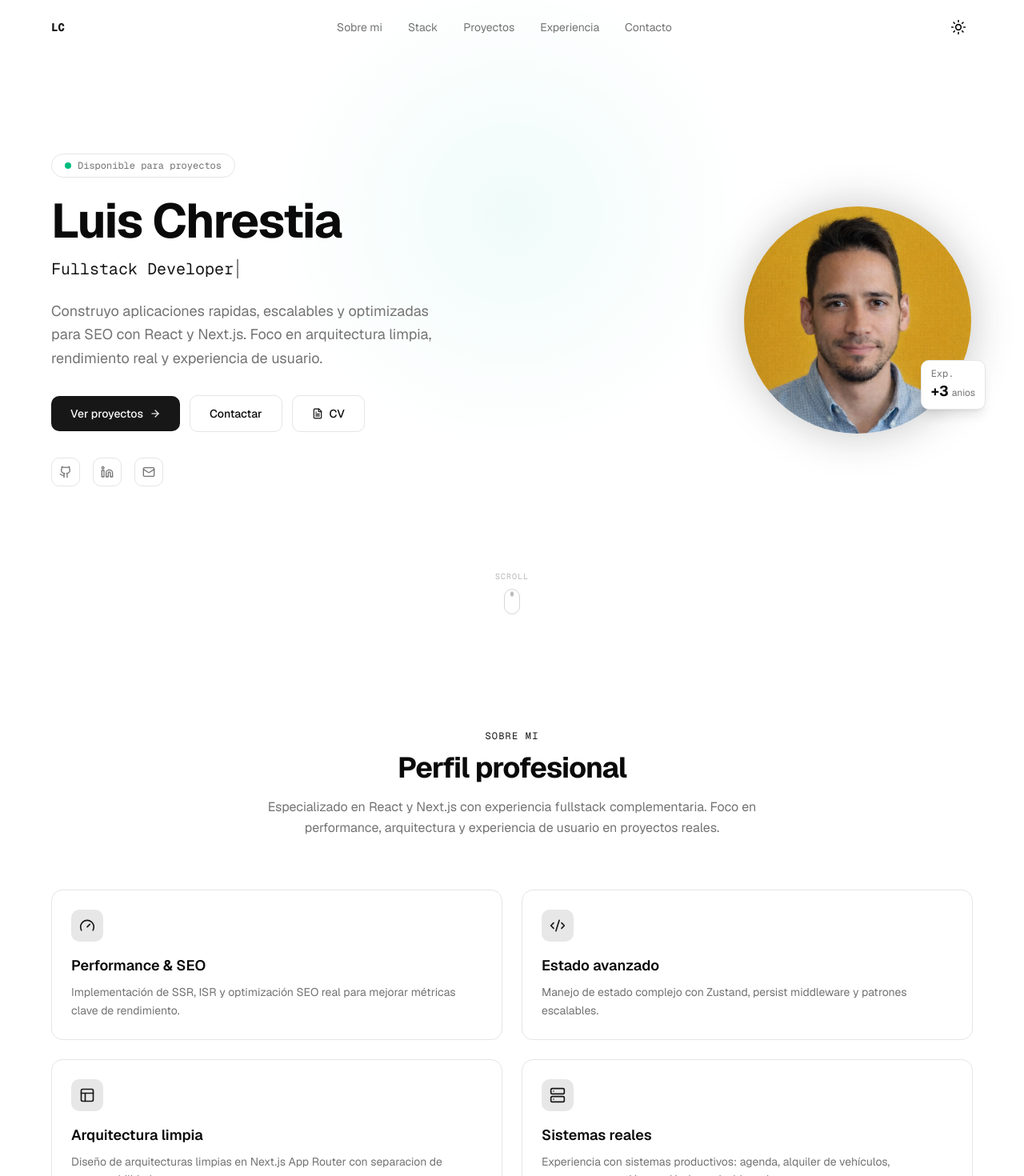
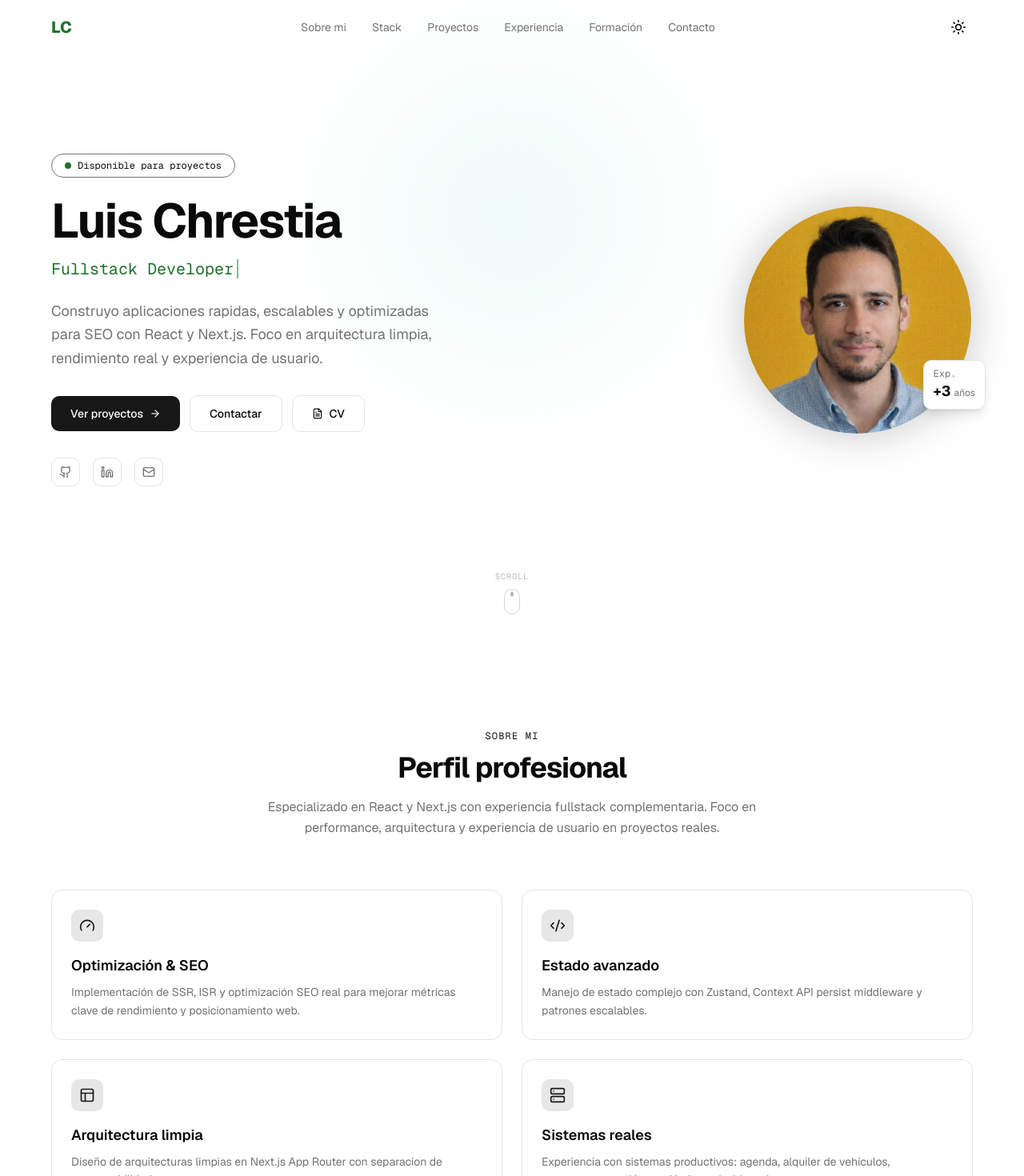
Before and after one commit to chLuis/portafolio, a Next.js app: page / in a window 1280 px wide. Shown: the top 1470 px of the page at 80% size. Built offline with nearby package versions, Linux system fonts and the light colour scheme.

Commit message:
mejoras en ui, se agrega mejores colores, movimiento smooth

```diff
--- a/app/globals.css
+++ b/app/globals.css
@@ -12,6 +12,7 @@
   --popover-foreground: oklch(0.145 0 0);
   --primary: oklch(0.205 0 0);
   --primary-foreground: oklch(0.985 0 0);
+  --exalted: oklch(48.096% 0.12835 145.839);
   --secondary: oklch(0.97 0 0);
   --secondary-foreground: oklch(0.205 0 0);
   --muted: oklch(0.97 0 0);
@@ -48,6 +49,7 @@
   --popover-foreground: oklch(0.985 0 0);
   --primary: oklch(0.985 0 0);
   --primary-foreground: oklch(0.205 0 0);
+  --exalted: oklch(68.267% 0.15056 152.682);
   --secondary: oklch(0.269 0 0);
   --secondary-foreground: oklch(0.985 0 0);
   --muted: oklch(0.269 0 0);
@@ -85,6 +87,7 @@
   --color-popover-foreground: var(--popover-foreground);
   --color-primary: var(--primary);
   --color-primary-foreground: var(--primary-foreground);
+  --color-exalted: var(--exalted);
   --color-secondary: var(--secondary);
   --color-secondary-foreground: var(--secondary-foreground);
   --color-muted: var(--muted);
@@ -113,6 +116,19 @@
   --color-sidebar-accent-foreground: var(--sidebar-accent-foreground);
   --color-sidebar-border: var(--sidebar-border);
   --color-sidebar-ring: var(--sidebar-ring);
+  /* //Crear una animacion */
+  --animate-hover-grow: hover-grow 0.2s ease-out forwards;
+
+  @keyframes hover-grow {
+    from {
+      width: 0%;
+    }
+
+    to {
+      width: 100%;
+    }
+  }
+
 }
 
 @layer base {
@@ -124,3 +140,7 @@
     @apply bg-background text-foreground;
   }
 }
+
+* {
+  scroll-behavior: smooth;
+}
--- a/components/about.tsx
+++ b/components/about.tsx
@@ -4,15 +4,15 @@ import { Code2, Gauge, Layout, Server } from "lucide-react"
 const differentiators = [
   {
     icon: Gauge,
-    title: "Performance & SEO",
+    title: "Optimización & SEO",
     description:
-      "Implementación de SSR, ISR y optimización SEO real para mejorar métricas clave de rendimiento.",
+      "Implementación de SSR, ISR y optimización SEO real para mejorar métricas clave de rendimiento y posicionamiento web.",
   },
   {
     icon: Code2,
     title: "Estado avanzado",
     description:
-      "Manejo de estado complejo con Zustand, persist middleware y patrones escalables.",
+      "Manejo de estado complejo con Zustand, Context API persist middleware y patrones escalables.",
   },
   {
     icon: Layout,
@@ -42,7 +42,7 @@ export function About() {
           {differentiators.map((item) => (
             <div
               key={item.title}
-              className="group rounded-xl border border-border bg-card p-6 transition-colors hover:border-primary/30"
+              className="group rounded-xl border border-border bg-card p-6 transition-colors hover:border-exalted"
             >
               <div className="mb-4 flex h-10 w-10 items-center justify-center rounded-lg bg-primary/10">
                 <item.icon size={20} className="text-primary" />
--- a/components/contact.tsx
+++ b/components/contact.tsx
@@ -33,8 +33,8 @@ export function Contact() {
           Hablemos
         </h2>
         <p className="mx-auto mb-12 max-w-lg text-base leading-relaxed text-muted-foreground">
-          Si tenes un proyecto en mente, una oportunidad laboral o simplemente
-          queres conversar sobre tecnologia, escribime.
+          Si tenés un proyecto en mente, una oportunidad laboral o simplemente
+          querés conversar sobre tecnología, escribime.
         </p>
 
         <div className="grid grid-cols-1 gap-4 md:grid-cols-3">
--- a/components/education.tsx
+++ b/components/education.tsx
@@ -3,7 +3,7 @@
 import { useState } from "react"
 import { SectionHeading } from "./section-heading"
 
-type TrackKey = "academica" | "bootcamp" | "autodidacta"
+type TrackKey = "academica" | "cursos" | "autodidacta"
 
 interface TrackItem {
   title: string
@@ -22,25 +22,25 @@ interface Track {
 const tracks: Track[] = [
   {
     key: "academica",
-    label: "Academica",
+    label: "Universidad",
     tagline: "La base que me dio criterio tecnico",
     items: [
       {
         title: "Técnico Universitario en Programación",
-        institution: "UTN FRT",
+        institution: "Universidad Tecnológica Nacional - Facultad Regional Tucumán",
         status: "Completado",
         highlights: [
           "Algoritmos, estructuras de datos y complejidad computacional",
           "Bases de datos relacionales y modelado de datos",
-          "Ingenieria de software y metodologias de desarrollo",
-          "Paradigmas de programacion: imperativo, OOP y funcional",
+          "Ingeniería de software y metodologías de desarrollo",
+          "Paradigmas de programación: imperativo, OOP y funcional",
         ],
       },
     ],
   },
   {
-    key: "bootcamp",
-    label: "Bootcamps",
+    key: "cursos",
+    label: "Cursos",
     tagline: "Formacion intensiva orientada a produccion",
     items: [
       {
@@ -59,10 +59,10 @@ const tracks: Track[] = [
         institution: "Rolling Code School",
         status: "Completado",
         highlights: [
-          "Arquitectura de APIs REST y buenas practicas",
-          "Autenticacion, autorizacion y seguridad",
-          "Bases de datos avanzadas y optimizacion de queries",
-          "Testing e integracion continua",
+          "Arquitectura de APIs REST y buenas prácticas",
+          "Autenticación, autorización y seguridad",
+          "Bases de datos avanzadas y optimización de queries",
+          "Testing e integración continua",
         ],
       },
     ],
@@ -75,12 +75,14 @@ const tracks: Track[] = [
       {
         title: "Cursos especializados en Udemy",
         institution: "Udemy",
-        status: "Continuo",
+        status: "Contínuo",
         highlights: [
           "React avanzado: patterns, performance y arquitectura",
-          "Next.js App Router, SSR, ISR y optimizacion",
+          "Next.js App Router, SSR, ISR y optimización",
           "TypeScript estricto aplicado a proyectos reales",
-          "Tailwind CSS y sistemas de diseno",
+          "Tailwind CSS y sistemas de diseño",
+          "N8N y automatizaciones",
+          "Diseño UX/UI"
         ],
       },
     ],
@@ -93,12 +95,12 @@ export function Education() {
   const current = tracks.find((t) => t.key === activeTrack)!
 
   return (
-    <section className="px-2 sm:px-6 py-28">
+    <section id="education" className="px-2 sm:px-6 py-28">
       <div className="mx-auto max-w-6xl">
         <SectionHeading
           label="Formacion"
           title="Rutas de aprendizaje"
-          description="No sigo un camino lineal. Combino formacion academica, bootcamps intensivos y aprendizaje autodidacta orientado a resolver problemas reales."
+          description="No sigo un camino lineal. Combino formacion academica, cursos intensivos y aprendizaje autodidacta orientado a resolver problemas reales."
         />
 
         {/* Track selector */}
@@ -106,15 +108,16 @@ export function Education() {
           <div className={`absolute left-0 top-0 h-full w-1/3 bg-primary rounded-md transition-all
             ${activeTrack === "academica"
               ? ""
-              : activeTrack === "bootcamp"
+              : activeTrack === "cursos"
                 ? "translate-x-full"
                 : "translate-x-[200%]"}`} />
           {tracks.map((track) => (
             <button
               key={track.key}
               onClick={() => setActiveTrack(track.key)}
-              className={`relative rounded-lg px-1 sm:px-5 py-2 text-sm transition-all cursor-pointer ${activeTrack === track.key ? "text-background font-extrabold" : "text-primary"}`}
+              className={`relative rounded-lg px-1 sm:px-5 py-2 text-sm transition-all flex justify-center cursor-pointer ${activeTrack === track.key ? "text-background font-extrabold" : "text-primary group"}`}
             >
+              <div className="absolute bottom-0 h-px group-hover:border-b w-0 border-primary group-hover:animate-hover-grow" />
               {track.label}
               {/* {activeTrack === track.key && (
                 <span className="absolute -bottom-px left-1/2 h-px w-8 -translate-x-1/2 bg-primary" />
@@ -150,7 +153,7 @@ export function Education() {
                   <span
                     className={`shrink-0 rounded-full px-3 py-1 font-mono text-xs ${item.status === "En curso"
                       ? "bg-primary/15 text-primary"
-                      : item.status === "Continuo"
+                      : item.status === "Contínuo"
                         ? "bg-primary/15 text-primary"
                         : "border border-border text-muted-foreground"
                       }`}
--- a/components/hero.tsx
+++ b/components/hero.tsx
@@ -18,12 +18,12 @@ export function Hero() {
         {/* Left: Content */}
         <div className="flex-1 text-center md:text-left">
           {/* Status badge */}
-          <div className="mb-6 inline-flex items-center gap-2 rounded-full border border-border bg-card px-4 py-1.5">
+          <div className="mb-6 inline-flex items-center gap-2 rounded-full border border-muted-foreground bg-card px-4 py-1.5">
             <span className="relative flex h-2 w-2">
-              <span className="absolute inline-flex h-full w-full animate-ping rounded-full bg-emerald-400 opacity-75" />
-              <span className="relative inline-flex h-2 w-2 rounded-full bg-emerald-500" />
+              <span className="absolute inline-flex h-full w-full animate-ping rounded-full bg-exalted opacity-75" />
+              <span className="relative inline-flex h-2 w-2 rounded-full bg-exalted" />
             </span>
-            <span className="font-mono text-xs text-muted-foreground">
+            <span className="font-mono text-xs text-foreground">
               Disponible para proyectos
             </span>
           </div>
@@ -34,10 +34,10 @@ export function Hero() {
 
           {/* Typewriter role */}
           <div className="mb-6 flex items-center justify-center md:justify-start">
-            <span className="font-mono text-lg text-primary sm:text-xl">
+            <span className="font-mono text-lg text-exalted sm:text-xl">
               Fullstack Developer
             </span>
-            <span className="ml-1 inline-block h-6 w-[2px] animate-pulse bg-primary" />
+            <span className="ml-1 inline-block h-6 w-[2px] animate-pulse bg-exalted" />
           </div>
 
           <p className="mx-auto mb-8 max-w-lg text-base leading-relaxed text-muted-foreground md:mx-0 md:text-lg">
@@ -125,7 +125,7 @@ export function Hero() {
               <p className="text-lg font-bold text-foreground">
                 +3{" "}
                 <span className="text-xs font-normal text-muted-foreground">
-                  anios
+                  años
                 </span>
               </p>
             </div>
--- a/components/navbar.tsx
+++ b/components/navbar.tsx
@@ -6,11 +6,12 @@ import Link from "next/link"
 import { ThemeToggle } from "./theme-toggle"
 
 const navLinks = [
-  { label: "Sobre mi", href: "#about" },
-  { label: "Stack", href: "#stack" },
-  { label: "Proyectos", href: "#projects" },
-  { label: "Experiencia", href: "#experience" },
-  { label: "Contacto", href: "#contact" },
+  { label: "Sobre mi", href: "/#about" },
+  { label: "Stack", href: "/#stack" },
+  { label: "Proyectos", href: "/#projects" },
+  { label: "Experiencia", href: "/#experience" },
+  { label: "Formación", href: "/#education" },
+  { label: "Contacto", href: "/#contact" },
 ]
 
 export function Navbar() {
@@ -33,7 +34,7 @@ export function Navbar() {
       <nav className="mx-auto flex max-w-6xl items-center justify-between py-4">
         <Link
           href="#"
-          className="font-mono text-sm font-extrabold text-primary"
+          className="text-xl font-extrabold text-exalted"
         >
           LC
         </Link>
--- a/components/projects.tsx
+++ b/components/projects.tsx
@@ -98,7 +98,7 @@ function ProjectCard({ project }: { project: Project }) {
   const [expanded, setExpanded] = useState(false)
 
   return (
-    <div className="group rounded-xl border border-border bg-card transition-colors hover:border-primary/30">
+    <div className="group rounded-xl border border-border bg-card transition-colors hover:border-exalted">
       <div className="p-6">
         <h3 className="mb-3 text-xl font-semibold text-foreground">
           {project.title}
--- a/components/stack.tsx
+++ b/components/stack.tsx
@@ -63,14 +63,14 @@ export function Stack() {
         <div className="grid gap-8 md:grid-cols-3">
           {categories.map((cat) => (
             <div key={cat.title}>
-              <h3 className="mb-5 font-mono text-xs tracking-widest text-primary uppercase">
+              <h3 className="mb-5 font-mono text-xs tracking-widest text-exalted uppercase">
                 {cat.title}
               </h3>
               <div className="flex flex-wrap gap-2">
                 {cat.items.map((tech) => (
                   <span
                     key={tech.name}
-                    className="rounded-md border border-border bg-secondary px-3 py-1.5 text-sm text-secondary-foreground transition-colors hover:border-primary/40 hover:text-primary"
+                    className="rounded-md border border-border bg-secondary px-3 py-1.5 text-sm text-secondary-foreground transition-colors hover:border-exalted hover:text-exalted"
                   >
                     {tech.name}
                   </span>
--- a/components/technical-cases.tsx
+++ b/components/technical-cases.tsx
@@ -42,7 +42,7 @@ export function TechnicalCases() {
           {cases.map((item) => (
             <div
               key={item.title}
-              className="rounded-xl border border-border bg-card p-6 transition-colors hover:border-primary/30"
+              className="rounded-xl border border-border bg-card p-6 transition-colors hover:border-exalted"
             >
               <div className="mb-4 flex h-10 w-10 items-center justify-center rounded-lg bg-primary/10">
                 <item.icon size={20} className="text-primary" />
```
Also changed, not shown: components/experience.tsx (+10 -10 lines).
